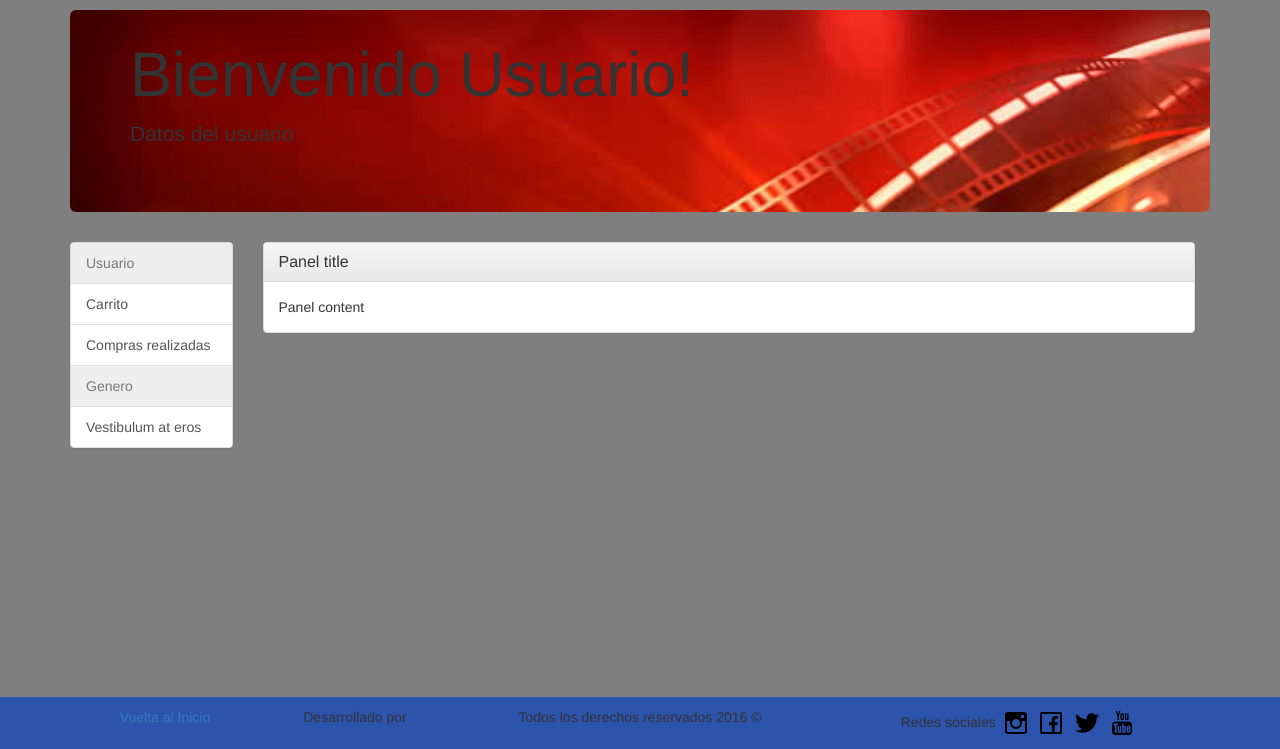
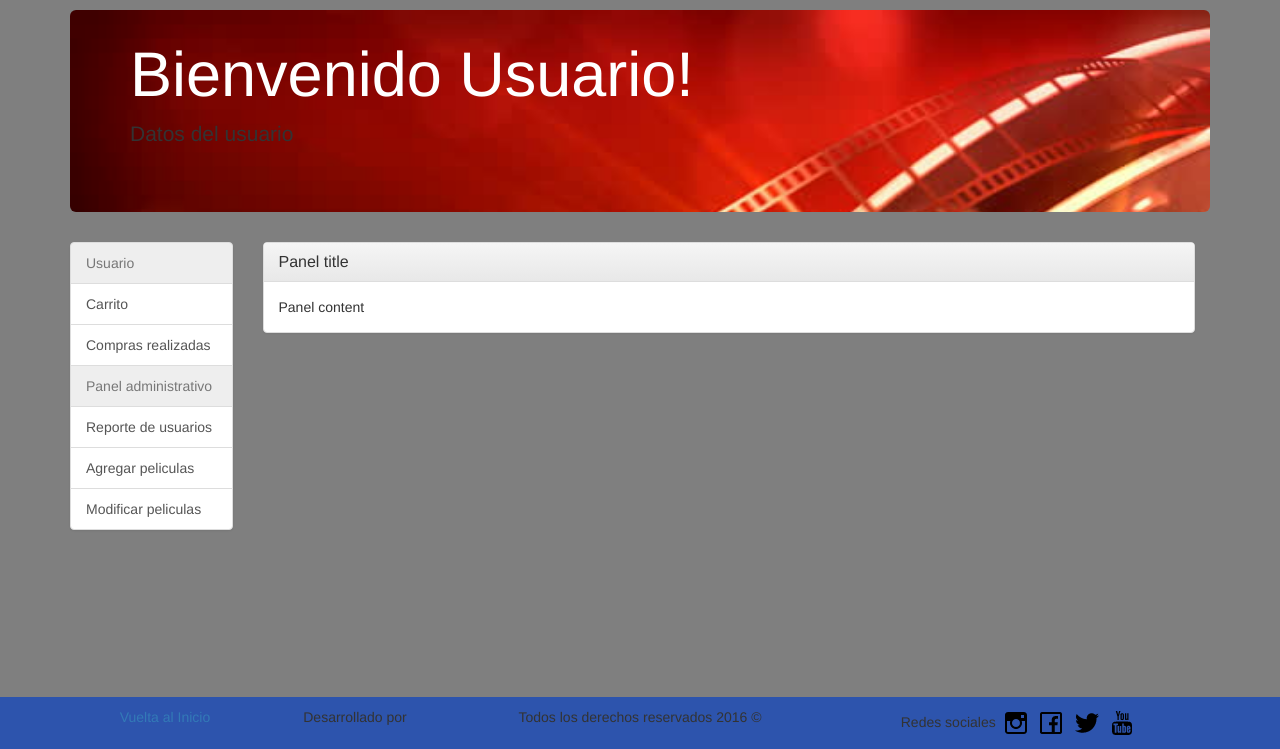
Before and after one commit to SoftARV/F4movies-web-page, a PHP site: page /usuario.php in a window 1280 px wide. Shown: the part 51-800 px from the top of the page. Run offline with PHP 8.4, Linux system fonts and the light colour scheme; a user stored in the database is signed in; some libraries are stand-ins or nearby versions.

Commit message:
updates usuario validado con perfil, logout fixed

```diff
--- a/modules/logout.php
+++ b/modules/logout.php
@@ -1,6 +1,6 @@
 <?php
 
-//session_start();
+session_start();
 session_unset();
 session_destroy();
 header("Location: ../index.php");
--- a/usuario.php
+++ b/usuario.php
@@ -1,6 +1,11 @@
 <?php
-		include("modules/modules.php");
 		session_start();
+		if (!isset($_SESSION["usuario"]))
+			{
+				die(header("location: index.php"));
+			}else{
+				include("modules/modules.php");
+			}
 ?>
 <!DOCTYPE html>
 <html lang="en">
@@ -16,18 +21,28 @@
 
 	<div class="container">
 		<div class="jumbotron">
-		  <h1>Bienvenido Usuario!</h1>
+		  <h1 style="color: white;">Bienvenido Usuario!</h1>
 		  <p>Datos del usuario</p>
 		</div>
 		<div class="row">
+		<?php
+
+		 ?>
 			<div class="col-lg-2">
 				<div>
 					<div class="list-group">
 						  <a class="list-group-item disabled">Usuario</a>
 						  <a href="#" class="list-group-item">Carrito</a>
 						  <a href="#" class="list-group-item">Compras realizadas</a>
-						  <a class="list-group-item disabled">Genero</a>
-						  <a href="#" class="list-group-item">Vestibulum at eros</a>
+						  <?php
+						  	if ($_SESSION['perfil'] == 2) {
+						  		echo '<a class="list-group-item disabled">Panel administrativo</a>
+						  		<a href="#" class="list-group-item">Reporte de usuarios</a>
+						  		<a href="#" class="list-group-item">Agregar peliculas</a>
+						  		<a href="#" class="list-group-item">Modificar peliculas</a>';
+						  	}
+						   ?>
+
 					</div>
 				</div>
 			</div>
```
